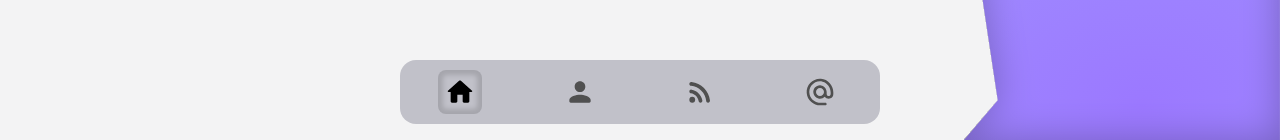
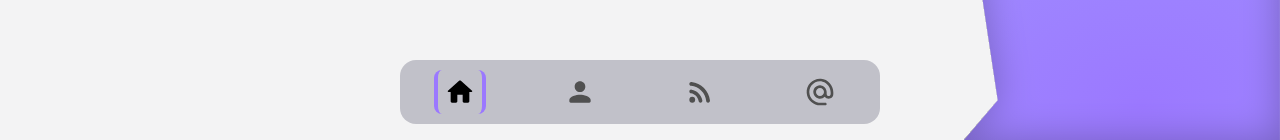
Before and after one commit to deathcrafter/deathcrafter.github.io, a React (Create React App) app: page / in a window 1280 px wide. Shown: the part 660-800 px from the top of the page. Built offline with nearby package versions, Linux system fonts and the light colour scheme.

Commit message:
changed navlink active style: suggestion by volx

```diff
--- a/src/components/Navbar/index.js
+++ b/src/components/Navbar/index.js
@@ -1,5 +1,10 @@
 import { useEffect, useState } from "react";
-import { NavbarSection, NavbarContainer, NavButton } from "./style";
+import {
+  NavbarSection,
+  NavbarContainer,
+  NavButtonContainer,
+  NavButton,
+} from "./style";
 import {
   HomeRounded,
   AlternateEmailRounded,
@@ -57,30 +62,50 @@ export default function Navbar(props) {
         onMouseEnter={handleMouseEnter}
         onMouseLeave={handleMouseLeave}
       >
+        <NavButtonContainer>
           <NavButton
-          className={[active.active && "visible", !isMouseCapable && "visible"]}
+            className={[
+              active.active && "visible",
+              !isMouseCapable && "visible",
+            ]}
             to="/"
           >
             <HomeRounded style={{ fontSize: "2rem" }} />
           </NavButton>
+        </NavButtonContainer>
+        <NavButtonContainer>
           <NavButton
-          className={[active.active && "visible", !isMouseCapable && "visible"]}
+            className={[
+              active.active && "visible",
+              !isMouseCapable && "visible",
+            ]}
             to="/about"
           >
             <PersonRounded style={{ fontSize: "2rem" }} />
           </NavButton>
+        </NavButtonContainer>
+        <NavButtonContainer>
           <NavButton
-          className={[active.active && "visible", !isMouseCapable && "visible"]}
+            className={[
+              active.active && "visible",
+              !isMouseCapable && "visible",
+            ]}
             to="/blog"
           >
             <RssFeedRounded style={{ fontSize: "2rem" }} />
           </NavButton>
+        </NavButtonContainer>
+        <NavButtonContainer>
           <NavButton
-          className={[active.active && "visible", !isMouseCapable && "visible"]}
+            className={[
+              active.active && "visible",
+              !isMouseCapable && "visible",
+            ]}
             to="/contact"
           >
             <AlternateEmailRounded style={{ fontSize: "2rem" }} />
           </NavButton>
+        </NavButtonContainer>
       </NavbarContainer>
     </NavbarSection>
   );
--- a/src/components/Navbar/style.js
+++ b/src/components/Navbar/style.js
@@ -48,6 +48,13 @@ export const NavbarContainer = styled.div`
   }
 `;
 
+export const NavButtonContainer = styled.div`
+  display: flex;
+  flex: 1;
+  justify-content: center;
+  align-items: center;
+`;
+
 export const NavButton = styled(NavLink)`
   display: flex;
   align-items: center;
@@ -65,7 +72,9 @@ export const NavButton = styled(NavLink)`
   }
   &.active {
     color: ${(props) => props.theme.palette.text.default};
-    box-shadow: inset 0 0 5px 5px #00000025;
+    /* padding: 0.4rem 0.15rem; */
+    border-left: 0.25rem solid ${(props) => props.theme.palette.accent.default};
+    border-right: 0.25rem solid ${(props) => props.theme.palette.accent.default};
   }
   &.visible {
     transform: scale(1);
```
Lines whose indentation alone changed are shown as unchanged.
